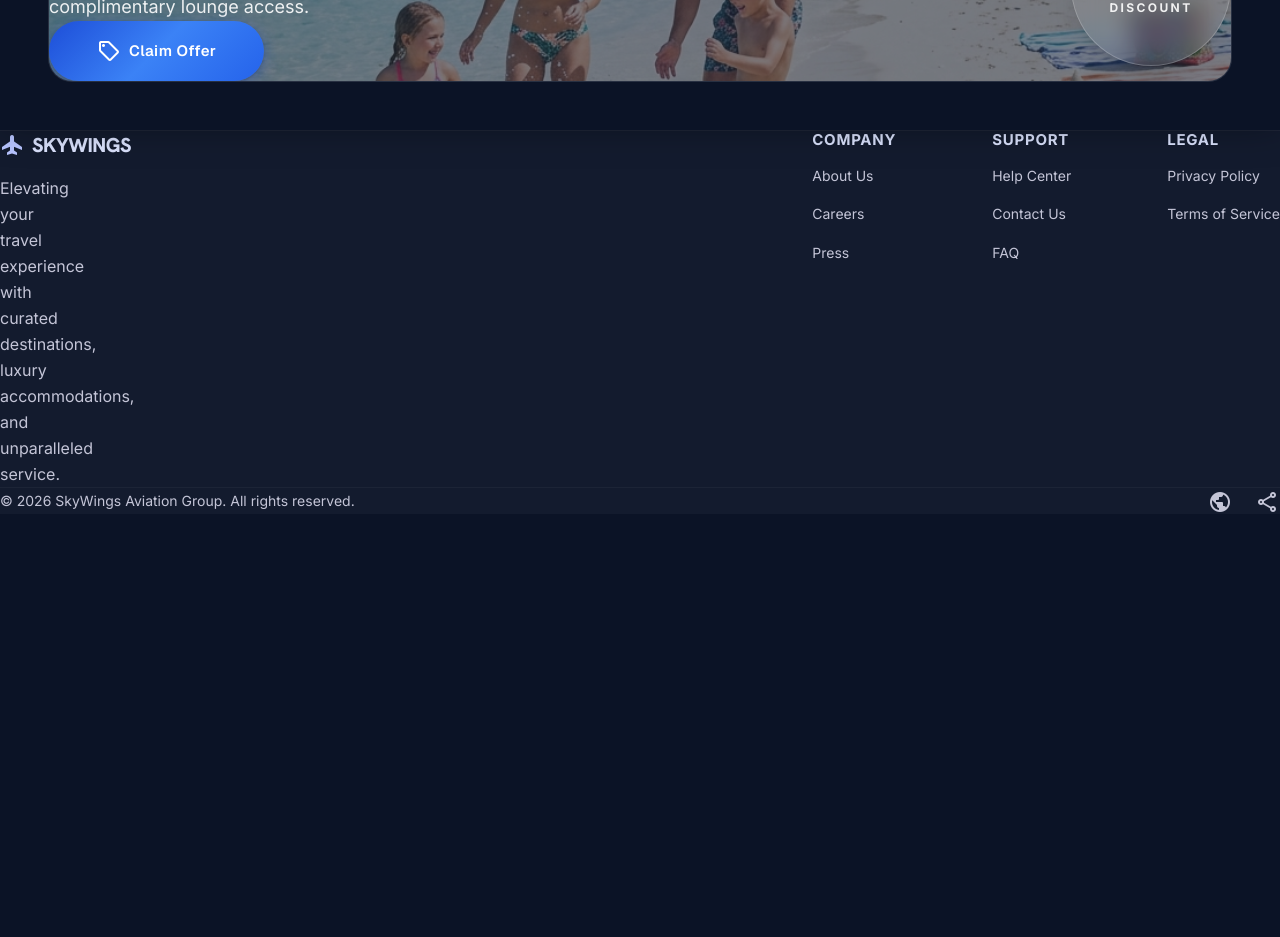
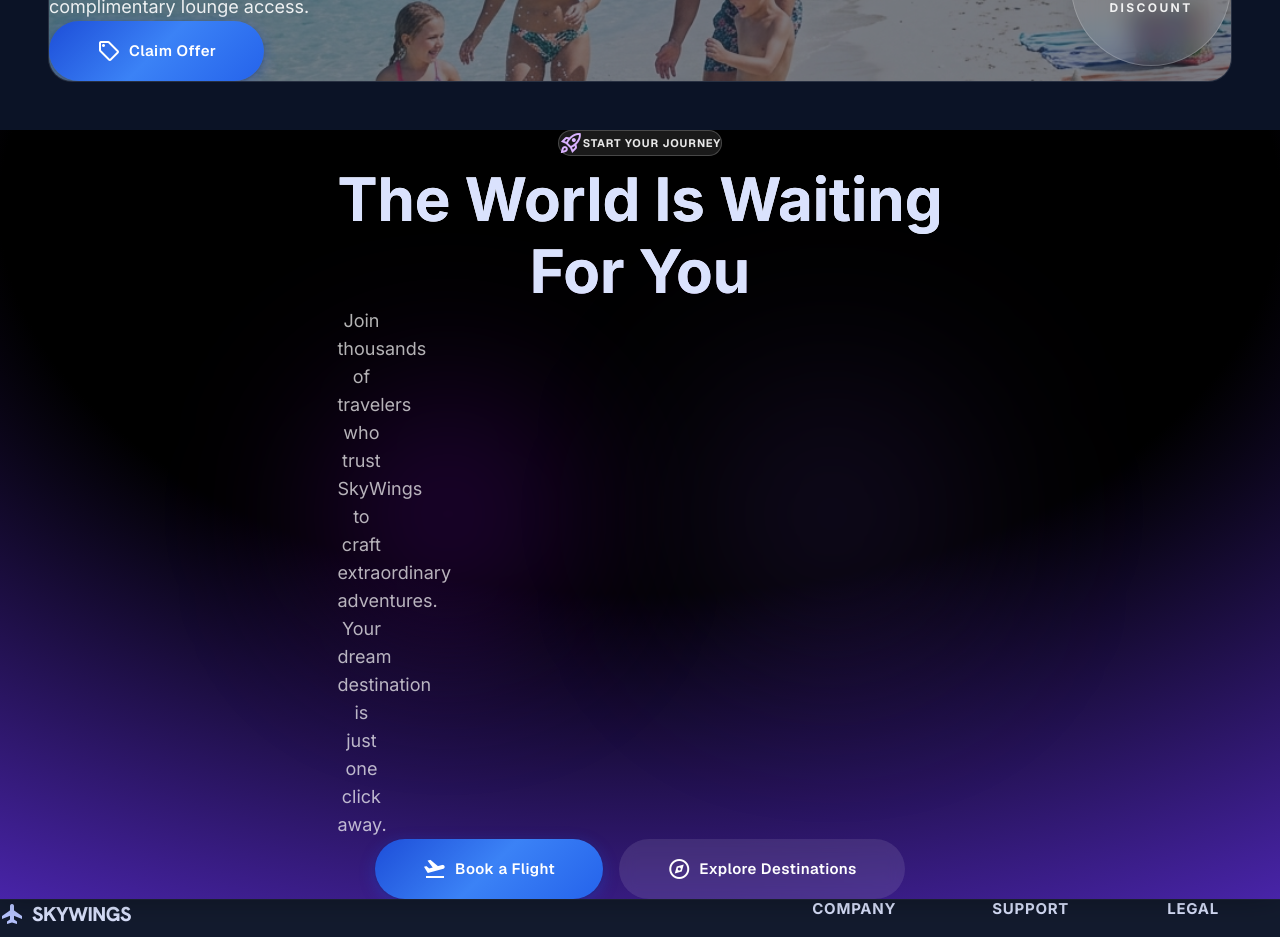
Before and after one commit to Jamilgit19/skywings-travel-platform, a Next.js app: page / in a window 1280 px wide. Shown: the part 5340-6277 px from the top of the page. Before the commit the page ends 5856 px from the top, so only its background shows below. Built offline with nearby package versions, Linux system fonts and the light colour scheme.

Commit message:
feat: add purple radial gradient CTA section at bottom of homepage

```diff
--- a/app/(storefront)/page.tsx
+++ b/app/(storefront)/page.tsx
@@ -283,6 +283,52 @@ export default function HomePage() {
             </AnimatedSection>
           </div>
         </section>
+
+        {/* =============================
+            PURPLE GRADIENT CTA SECTION
+            ============================= */}
+        <section className="relative w-full overflow-hidden">
+          {/* Purple radial gradient background */}
+          <div className="absolute inset-0 -z-10 h-full w-full [background:radial-gradient(125%_125%_at_50%_10%,#000_40%,#6633ee_100%)]" />
+
+          <div className="relative z-10 flex flex-col items-center justify-center text-center px-6 py-28 md:py-36 gap-6">
+            <AnimatedSection>
+              <span className="inline-flex items-center bg-white/10 backdrop-blur-sm border border-white/20 px-4 py-1.5 rounded-full text-label-sm uppercase tracking-widest text-white/90 font-bold mb-2">
+                <span className="material-symbols-outlined text-[14px] mr-2 text-purple-300">rocket_launch</span>
+                Start Your Journey
+              </span>
+
+              <h2 className="text-4xl md:text-6xl font-black text-transparent bg-clip-text bg-gradient-to-b from-white via-white to-purple-300 leading-tight mt-4 mb-4">
+                The World Is Waiting<br className="hidden md:block" /> For You
+              </h2>
+
+              <p className="text-body-lg text-white/70 max-w-xl mx-auto mb-8">
+                Join thousands of travelers who trust SkyWings to craft extraordinary adventures. Your dream destination is just one click away.
+              </p>
+
+              <div className="flex flex-col sm:flex-row gap-4 justify-center">
+                <Link
+                  href="/flights"
+                  className="btn btn-primary btn-lg shadow-[0_0_30px_rgba(102,51,238,0.5)] hover:shadow-[0_0_40px_rgba(102,51,238,0.7)] transition-shadow duration-300"
+                >
+                  <span className="material-symbols-outlined text-[18px]">flight_takeoff</span>
+                  Book a Flight
+                </Link>
+                <Link
+                  href="/flights"
+                  className="btn btn-lg bg-white/10 backdrop-blur-sm border border-white/20 text-white hover:bg-white/20 transition-all duration-300"
+                >
+                  <span className="material-symbols-outlined text-[18px]">explore</span>
+                  Explore Destinations
+                </Link>
+              </div>
+            </AnimatedSection>
+          </div>
+
+          {/* Decorative glowing orbs */}
+          <div className="absolute top-1/2 left-1/4 -translate-y-1/2 w-64 h-64 bg-purple-600/20 rounded-full blur-[80px] pointer-events-none" />
+          <div className="absolute top-1/2 right-1/4 -translate-y-1/2 w-64 h-64 bg-violet-500/15 rounded-full blur-[100px] pointer-events-none" />
+        </section>
       </div>
     </>
   );
```
